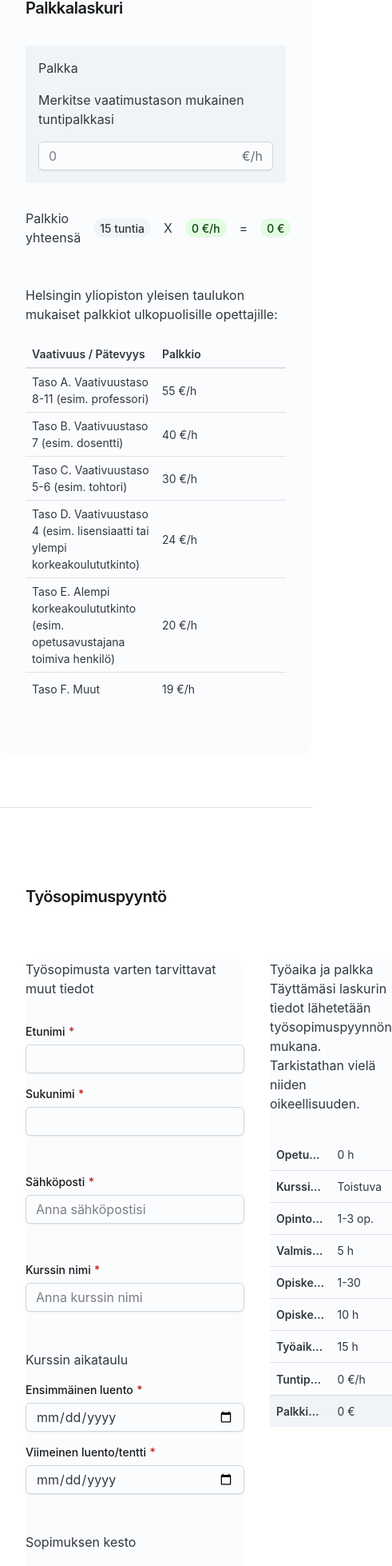
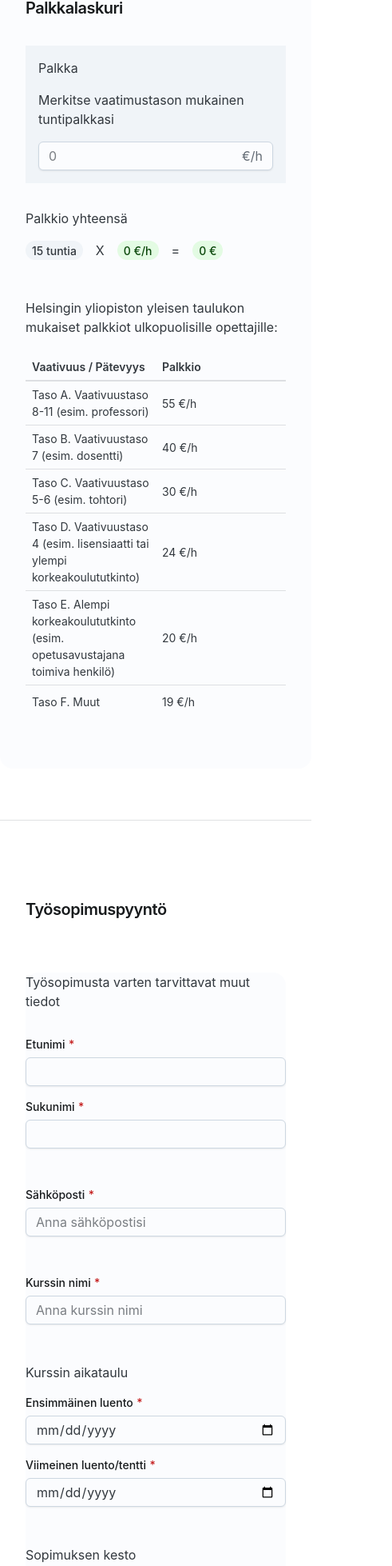
Before and after one commit to UniversityOfHelsinkiCS/toppi, a React (Vite) app: page / in a window 390 px wide. Shown: the part 1760-3718 px from the top of the page at 80% size, 491 px wide, since content can reach past the window. Built offline with nearby package versions, Linux system fonts and the light colour scheme.

Commit message:
Mobile ui

```diff
--- a/src/client/Calculator.tsx
+++ b/src/client/Calculator.tsx
@@ -250,9 +250,11 @@ const SalaryCalculator = () => {
               <SalaryInput />
             </InputSection>
           </InputContainer>
-          <Box display="flex" alignItems="center" columnGap="1em">
+          <Box display="flex" alignItems="center" gap="1em" flexWrap="wrap">
             <Typography level="h5">Palkkio yhteensä </Typography>
-            <HoursChip hours={totalHours} /> X <SalaryChip salary={hourlyRate} /> = <SalaryChip salary={totalHours * hourlyRate} unit="€" />
+            <Box display="flex" columnGap="1rem" alignItems="center">
+              <HoursChip hours={totalHours} /> X <SalaryChip salary={hourlyRate} /> = <SalaryChip salary={totalHours * hourlyRate} unit="€" />
+            </Box>
           </Box>
         </Box>
         <SalaryTable sx={{ flex: 2 }}/>
--- a/src/client/ContractRequest.tsx
+++ b/src/client/ContractRequest.tsx
@@ -107,7 +107,7 @@ const ContractForm = () => {
 const ContractRequest = () => (
   <Box p="2rem">
     <Typography level="h4">Työsopimuspyyntö</Typography>
-    <Box sx={{ display: "flex", gap: "2rem", py: "4rem" }}>
+    <Box sx={theme => ({ display: "flex", gap: "2rem", py: "4rem", [theme.breakpoints.down('md')]: { flexDirection: 'column' } })}>
       <Box flex={1}>
         <ContractForm />
       </Box>
```
